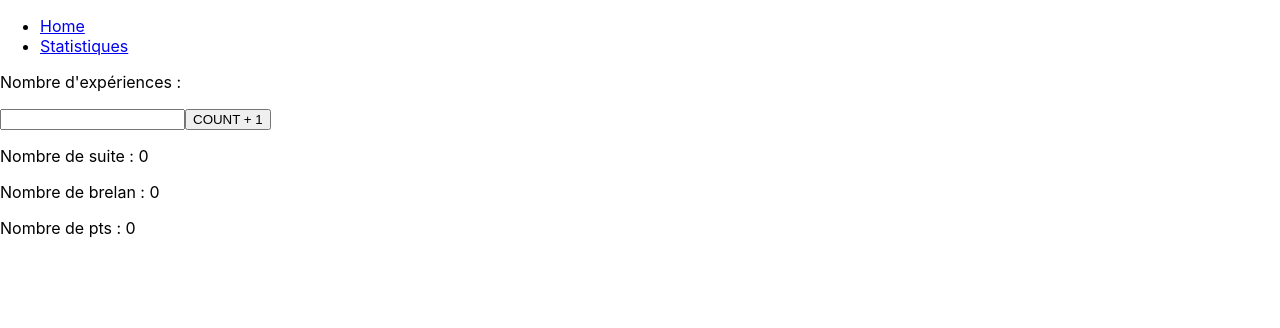
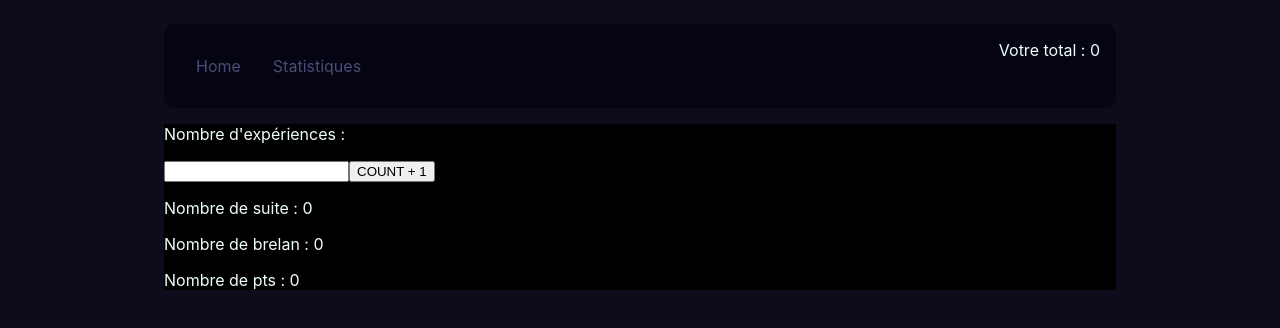
Before and after one commit to 7estelle/react-yam-challenge, a React (Create React App) app in the folder yam/: page / in a window 1280 px wide. Shown: the top 328 px of the page. Built offline with nearby package versions, Linux system fonts and the light colour scheme.

Commit message:
Navbar done

```diff
--- a/yam/package.json
+++ b/yam/package.json
@@ -13,6 +13,7 @@
     "react-router-dom": "^6.4.2",
     "react-scripts": "5.0.1",
     "redux": "^4.2.0",
+    "styled-components": "^5.3.6",
     "web-vitals": "^2.1.4"
   },
   "scripts": {
--- a/yam/src/App.js
+++ b/yam/src/App.js
@@ -1,32 +1,37 @@
 import { Routes, Route, NavLink } from "react-router-dom";
-import Home from "./Home";
-import Statistiques from "./Statistiques";
-
-function Navigation() {
-  return (
-    <div>
-      <nav>
-        <ul>
-          <li>
-            <NavLink to="/">Home</NavLink>
-          </li>
-          <li>
-            <NavLink to="/statistiques">Statistiques</NavLink>
-          </li>
-        </ul>
-      </nav>
-    </div>
-  );
-}
+import Home from "./pages/home/Home";
+import Statistics from "./pages/statistics/Statistics";
+import Navigation from "./pages/navigation/Navigation";
+import { createGlobalStyle } from "styled-components";
 
 function App() {
 
+  const GlobalStyle = createGlobalStyle`
+    * {
+      box-sizing: border-box;
+    }
+    html {
+      background-color: #0D0C1B ;
+    }
+    body {
+      width: 100%;
+      /* margin: 2rem; */
+      background-color: #0D0C1B;
+      color: #EFFFFA;
+      width: 100%;
+      max-width: 1000px;
+      margin: 0 auto;
+      padding: 1.5rem;
+    }
+  `
+
   return (
     <>
+      <GlobalStyle />
       <Navigation />
       <Routes>
         <Route index path="/" element={<Home />} />
-        <Route path="/statistiques" element={<Statistiques />} />
+        <Route path="/statistics" element={<Statistics />} />
       </Routes>
     </>
   );
--- a/yam/src/Home.js
+++ b/yam/src/pages/home/Home.js
@@ -1,6 +1,7 @@
 import { useSelector, useDispatch } from 'react-redux';
-import { reset_points, suite, brelan } from './store/actions/actions-types';
+import { reset_points, suite, brelan } from '../../store/actions/actions-types';
 import { useState, useEffect } from 'react';
+import { HomeContainer } from './Home.styles';
 
 function Home() {
 
@@ -39,7 +40,7 @@ function Home() {
   }
 
   return (
-    <div className="App">
+    <HomeContainer>
       <p>Nombre d'expériences :</p>
 
       <input type="number" onChange={(e) => setIteration(e.target.value)} />
@@ -50,7 +51,7 @@ function Home() {
       <p>Nombre de suite : {nbSuite}</p>
       <p>Nombre de brelan : {nbBrelan}</p>
       <p>Nombre de pts : {total}</p>
-    </div>
+    </HomeContainer>
   );
 }
 
--- /dev/null
+++ b/yam/src/pages/home/Home.styles.js
@@ -0,0 +1,5 @@
+import styled from 'styled-components'
+
+export const HomeContainer = styled.div`
+    background-color: #000;
+`
--- /dev/null
+++ b/yam/src/pages/navigation/Navigation.js
@@ -0,0 +1,28 @@
+import { Routes, Route, NavLink } from "react-router-dom";
+import { NavigationContainer, NavElement } from "./Navigation.styles.ts";
+import { useState } from "react";
+import { useSelector } from 'react-redux';
+
+function Navigation() {
+
+    const { total } = useSelector(state => state.game.totalResults);
+    const [ active, setActive ] = useState();
+    console.log(active);
+  return (
+      <NavigationContainer>
+        <ul>
+          <NavElement onClick= {() => setActive(true)} active={active}>
+            <NavLink to="/">Home</NavLink>
+          </NavElement>
+          <NavElement onClick= {() => setActive(false)} active={active}>
+            <NavLink to="/statistics">Statistiques</NavLink>
+          </NavElement>
+        </ul>
+        <ul>
+            <li>Votre total : {total}</li>
+        </ul>
+      </NavigationContainer>
+  );
+}
+
+export default Navigation;
--- /dev/null
+++ b/yam/src/pages/navigation/Navigation.styles.ts
@@ -0,0 +1,61 @@
+import styled, {css} from 'styled-components'
+
+type PropsType = {
+    active?: boolean
+}
+
+export const NavigationContainer = styled.div`
+    background: #040412;
+    border-radius: 10px;
+    display: flex;
+    justify-content: space-between;
+
+    ul {
+        display: flex;
+        list-style: none;
+        margin: 0;
+        padding: 1rem;
+    }
+`
+
+export const NavElement = styled.li<PropsType>`
+${props => {
+    return css`
+        a{
+        display: inline-block;
+        padding: 1rem;
+        color: #4B4B78;
+        text-decoration: none;
+    }
+    transition: all 0.1s ease-in-out;
+
+    &:hover{
+        a{
+            color: #fff;
+        }
+        box-shadow:inset 0px -2px 0px 0px #474de9;
+    }
+
+    ${props.active == true && `
+    &:nth-child(1){
+        a{
+            color: #fff;
+        }
+        box-shadow:inset 0px -2px 0px 0px #474de9;
+    }
+    `
+    }
+
+    ${props.active == false && `
+    &:nth-child(2){
+        a{
+            color: #fff;
+        }
+        box-shadow:inset 0px -2px 0px 0px #474de9;
+    }
+    `
+    }
+    `
+}}
+
+`
--- a/yam/src/Statistiques.js
+++ b/yam/src/pages/statistics/Statistics.js
@@ -1,5 +1,5 @@
 import { useSelector, useDispatch } from 'react-redux';
-import { reset_points, suite, brelan } from './store/actions/actions-types';
+import { reset_points, suite, brelan } from '../../store/actions/actions-types';
 import { useState, useEffect } from 'react';
 
 function Statistiques() {
```
Also changed, not shown: yam/src/pages/statistics/Statistics.styles.js (added), 1 other file (tests, documents, lock files or other folders).
